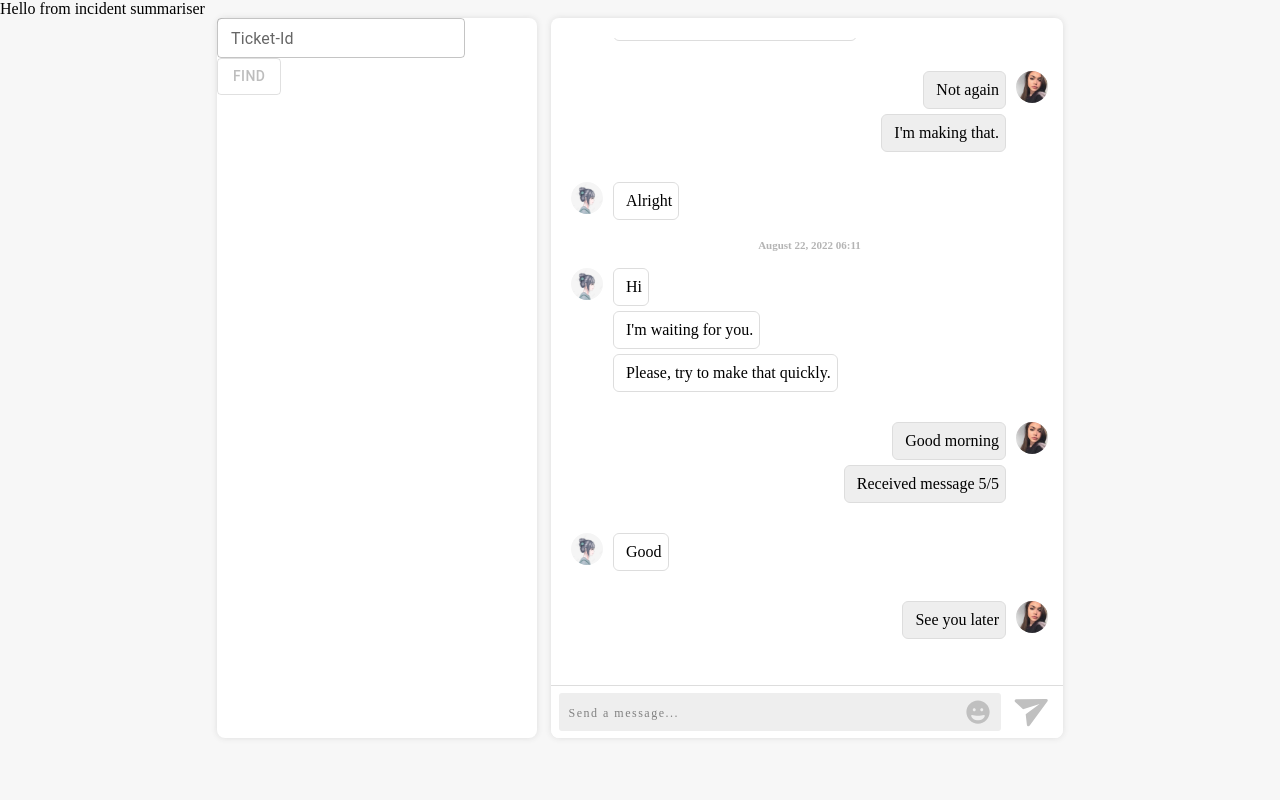
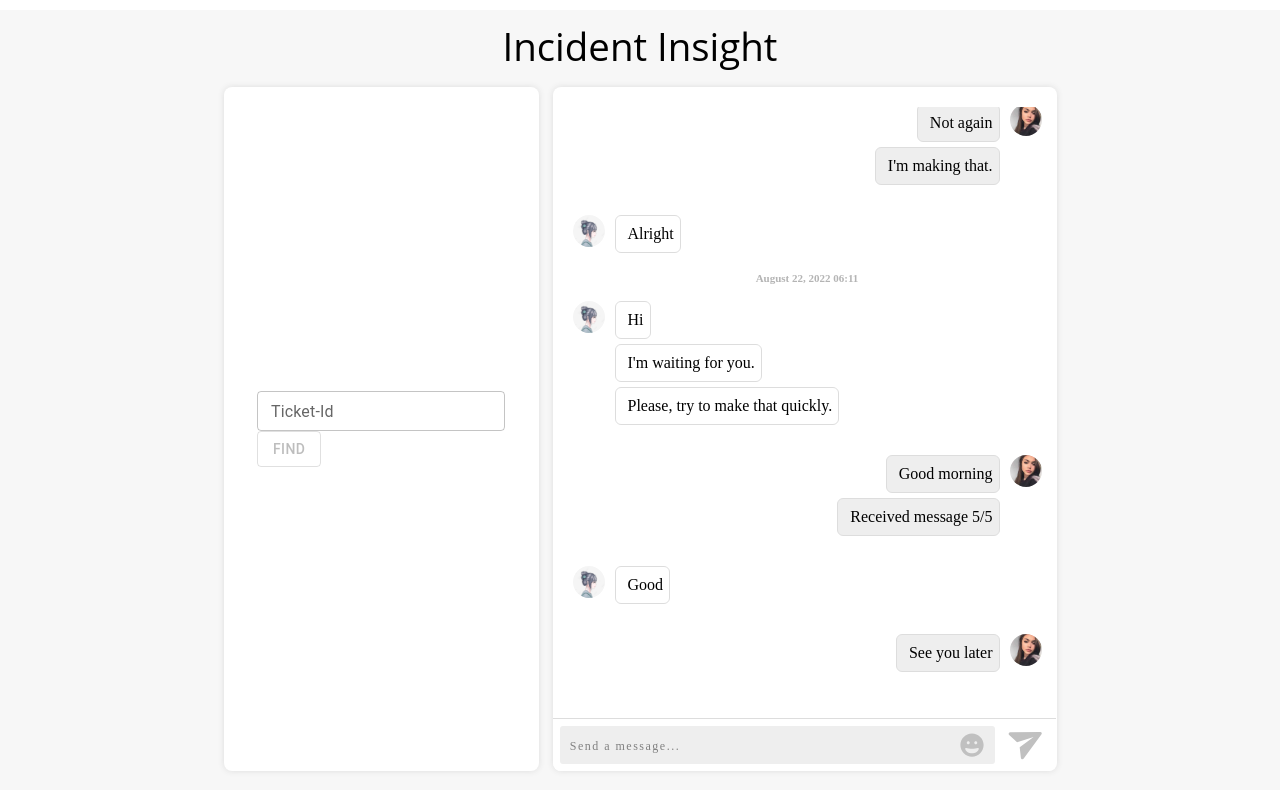
Before and after one commit to kpps17/incident-summariser, a React (Create React App) app: page / in a window 1280 px wide. Built offline with nearby package versions, Linux system fonts and the light colour scheme.

Commit message:
cosmetic changes
Made the cosmetic changes

```diff
--- a/src/App.css
+++ b/src/App.css
@@ -1,26 +1,43 @@
+
+.incident-summariser-header {
+    flex: 1;
+    display: flex;
+    justify-content: center;
+    align-items: center;
+    font-family: 'Open Sans', sans-serif;
+    font-size: 3vw;
+    padding-bottom: 15px;
+
+
+}
 .incident-summariser-required-component {
     justify-content: center;
-    display: inline-flex;
+    display: flex;
     width: 100%;
     height: 90%;
     gap: 14px;
+}
+.incident-summariser-ticket-summary-component {
+    display: flex;
+    align-items: center;
+    justify-content: center;
 }
 
 .App{
     position: fixed;
     z-index: 0;
-    top: 0px;
-    bottom: 0;
+    top: 10px;
+    bottom: 10px;
     right: 0;
     left: 0;
-}
-
-.App {
     background-color: #f7f7f7;
-    padding: 0;
+    padding: 10px;
     margin: 0;
 }
 
 .incident-summariser-ticket-summary-component {
     background-color: white;
+    display: flex;
+    flex-direction: column;
+    align-items: center;
 }
--- a/src/App.js
+++ b/src/App.js
@@ -1,13 +1,16 @@
 import {TicketDetailComponent} from "./Components/TicketDetailsComponent/TicketDetailsComponent";
 import UserChatComponent from "./Components/UserChatComponent/UserChatComponent";
 import './App.css'
+import { FontAwesomeIcon } from '@fortawesome/react-fontawesome'
+import { faCoffee } from '@fortawesome/free-solid-svg-icons'
+
 
 function App() {
   return (
     <div className="App">
         <div className="incident-summariser-header">
             <span>
-                Hello from incident summariser
+                Incident Insight
             </span>
         </div>
         <div className="incident-summariser-required-component">
```
